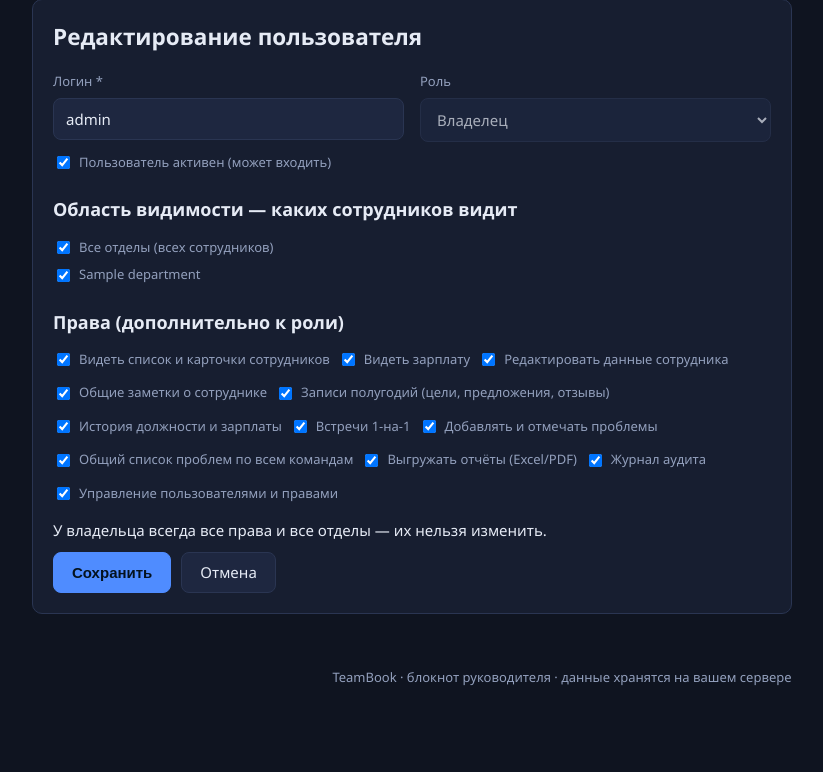
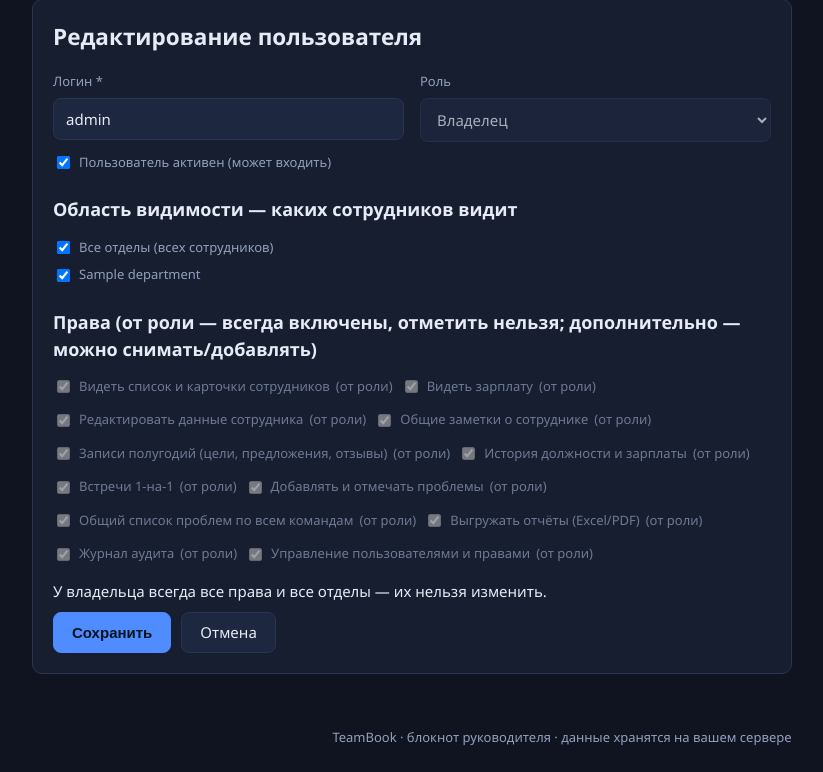
Before and after one commit to shoonia69/teambook, a Flask app: page /users/1/edit in a window 1280 px wide. Shown: the part 83-855 px from the top of the page, without its empty margins (78-901 px from the left). Before the commit the page ends 769 px from the top, so only its background shows below. Run offline with Flask 3, Linux system fonts and the light colour scheme; the visitor is signed in with stand-in values (Sample User, id 1); data comes from the database, SQL or seed files in the repository; tables that the repository leaves empty hold one stand-in row (values such as "Sample post").

Commit message:
fix: /problems с учётом скоупа (alias e); права от роли в форме помечены неснимаемыми — снимаются только доп. права

```diff
--- a/app.py
+++ b/app.py
@@ -1177,9 +1177,10 @@ def problems_page():
     by_emp = {}
     for r in rows:
         by_emp.setdefault(r["eid"], {"name": r["name"], "problems": []})["problems"].append(r)
+    sc_sql2, sc_params2 = scope_filter(db, session["uid"])  # без alias (таблица без префикса)
     employees = db.execute(
-        f"SELECT id, name FROM employees WHERE {sc_sql} ORDER BY name COLLATE NOCASE",
-        sc_params,
+        f"SELECT id, name FROM employees WHERE {sc_sql2} ORDER BY name COLLATE NOCASE",
+        sc_params2,
     ).fetchall()
     return render_template("problems.html", by_emp=by_emp, employees=employees)
 
@@ -1300,6 +1301,7 @@ def user_edit(uid):
     # владельца запрещаем править самому себе / удалить владельца нельзя
     departments = db.execute("SELECT * FROM departments ORDER BY name").fetchall()
     cur_perms = user_perms(uid)
+    role_perms = set(ROLE_PRESETS.get(user["role"], {}).get("perms", set()))
     scope = user_scope(uid)
     scope_deps = tuple(scope["departments"])
     if request.method == "POST":
@@ -1317,7 +1319,8 @@ def user_edit(uid):
     return render_template("user_form.html", user=user, departments=departments,
                            title="Редактирование пользователя",
                            role_default=user["role"], cur_perms=cur_perms,
-                           scope_deps=scope_deps, scope_all=scope["all"])
+                           role_perms=role_perms, scope_deps=scope_deps,
+                           scope_all=scope["all"])
 
 
 def _save_user_rights(db, uid, form):
--- a/templates/user_form.html
+++ b/templates/user_form.html
@@ -51,14 +51,23 @@
       {% endfor %}
     </div>
 
-    <div class="panel-title" style="margin-top:18px">Права (дополнительно к роли)</div>
+    <div class="panel-title" style="margin-top:18px">
+      Права (от роли — всегда включены, отметить нельзя; дополнительно — можно снимать/добавлять)
+    </div>
     <div class="tag-select" style="margin-bottom:10px">
       {% for perm, label in PER_META.items() %}
-        <label class="tag-option">
-          <input type="checkbox" name="perms" value="{{ perm }}"
-                 {{ 'checked' if perm in (cur_perms|default({})) }}>
-          {{ label }}
-        </label>
+        {% if perm in (role_perms|default([])) %}
+          <label class="tag-option" style="opacity:.7">
+            <input type="checkbox" name="from_role" value="{{ perm }}" checked disabled>
+            {{ label }} <span class="sub">(от роли)</span>
+          </label>
+        {% else %}
+          <label class="tag-option">
+            <input type="checkbox" name="perms" value="{{ perm }}"
+                   {{ 'checked' if perm in (cur_perms|default({})) }}>
+            {{ label }} <span class="sub">(доп.)</span>
+          </label>
+        {% endif %}
       {% endfor %}
     </div>
 
--- a/test_app.py
+++ b/test_app.py
@@ -430,6 +430,8 @@ check("тимлид не видит пункт «Пользователи»", "
 r = c.post(f"/employee/{eid}/problem/add", data={"text": "Задача тимлида"},
            follow_redirects=True)
 check("тимлид добавляет проблему своему", "Задача тимлида" in r.get_data(as_text=True))
+r = c.get("/problems")
+check("тимлид открывает общий список проблем (скоуп по отделам, без 500)", r.status_code == 200)
 # но не чужому сотруднику
 other = dbq("SELECT * FROM employees WHERE name='Петров Пётр'")
 if other:
```
